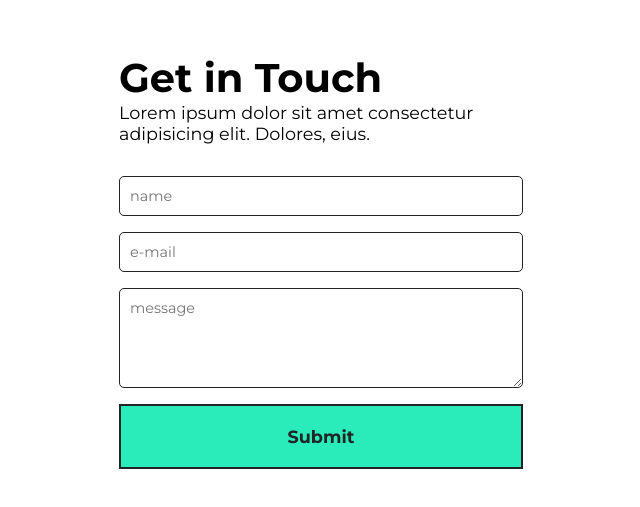
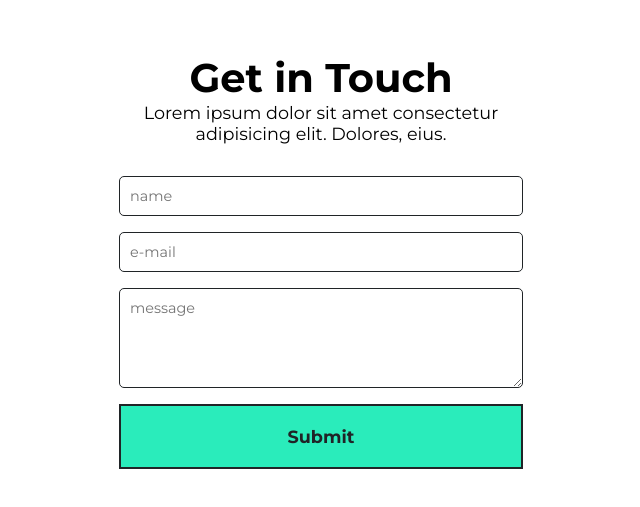
Before and after one commit to SamuelGonzalezOfficial/Portafolio, a React (Vite) app: page / in a window 1280 px wide. Shown: the part 4347-4854 px from the top of the page, without its empty margins (319-959 px from the left). Built offline with nearby package versions, Linux system fonts and the light colour scheme.

Commit message:
We adjust the header of Contact section

```diff
--- a/src/features/Contact/Contact.css
+++ b/src/features/Contact/Contact.css
@@ -15,6 +15,14 @@
     flex-direction: column;
     justify-content: center;
     align-items: stretch;
+}
+
+.contact-header {
+    display: flex;
+    flex-direction: column;
+    justify-content: center;
+    align-items: center;
+    text-align: center;
 }
 
 .contact-title {
```
